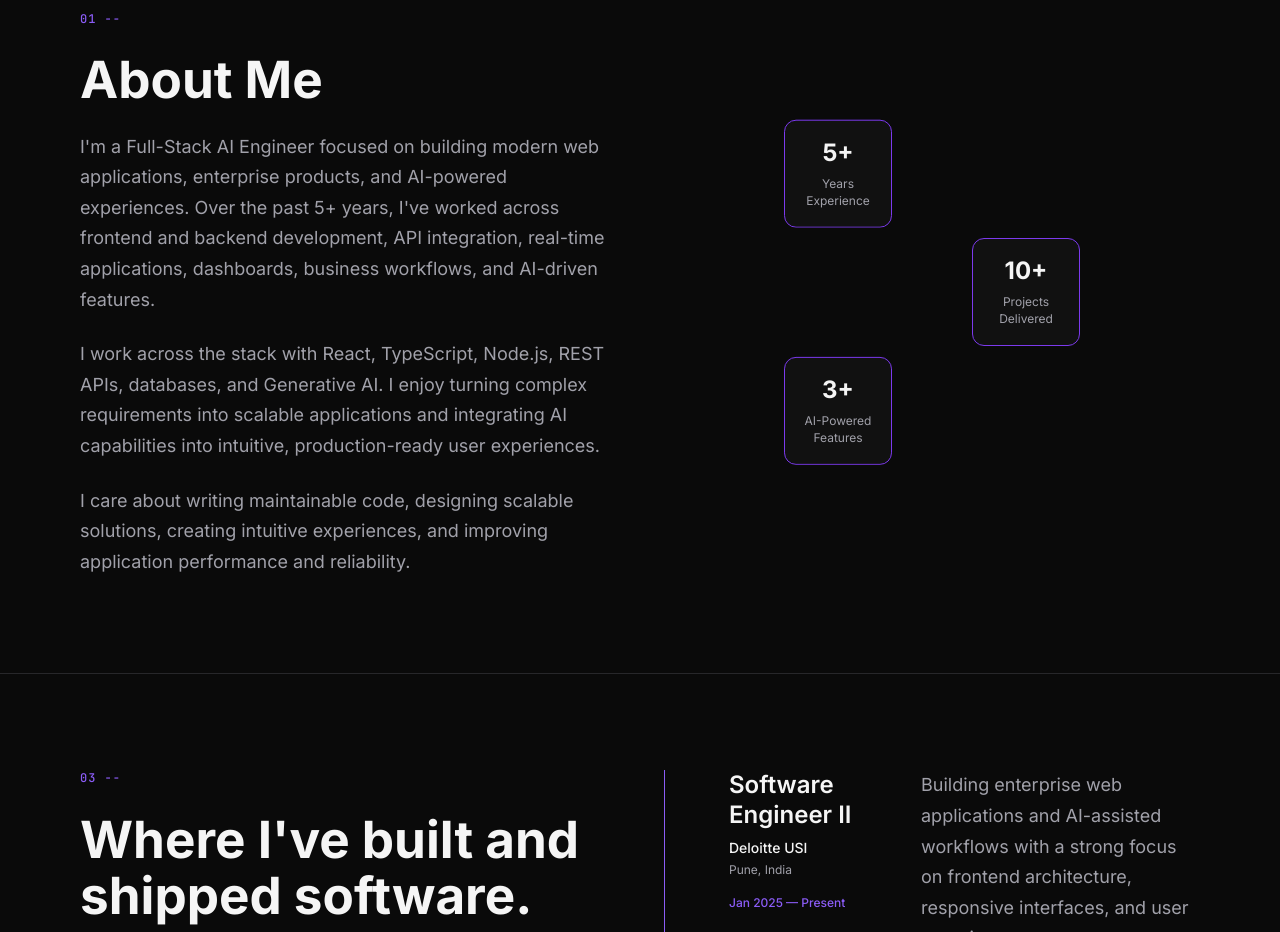
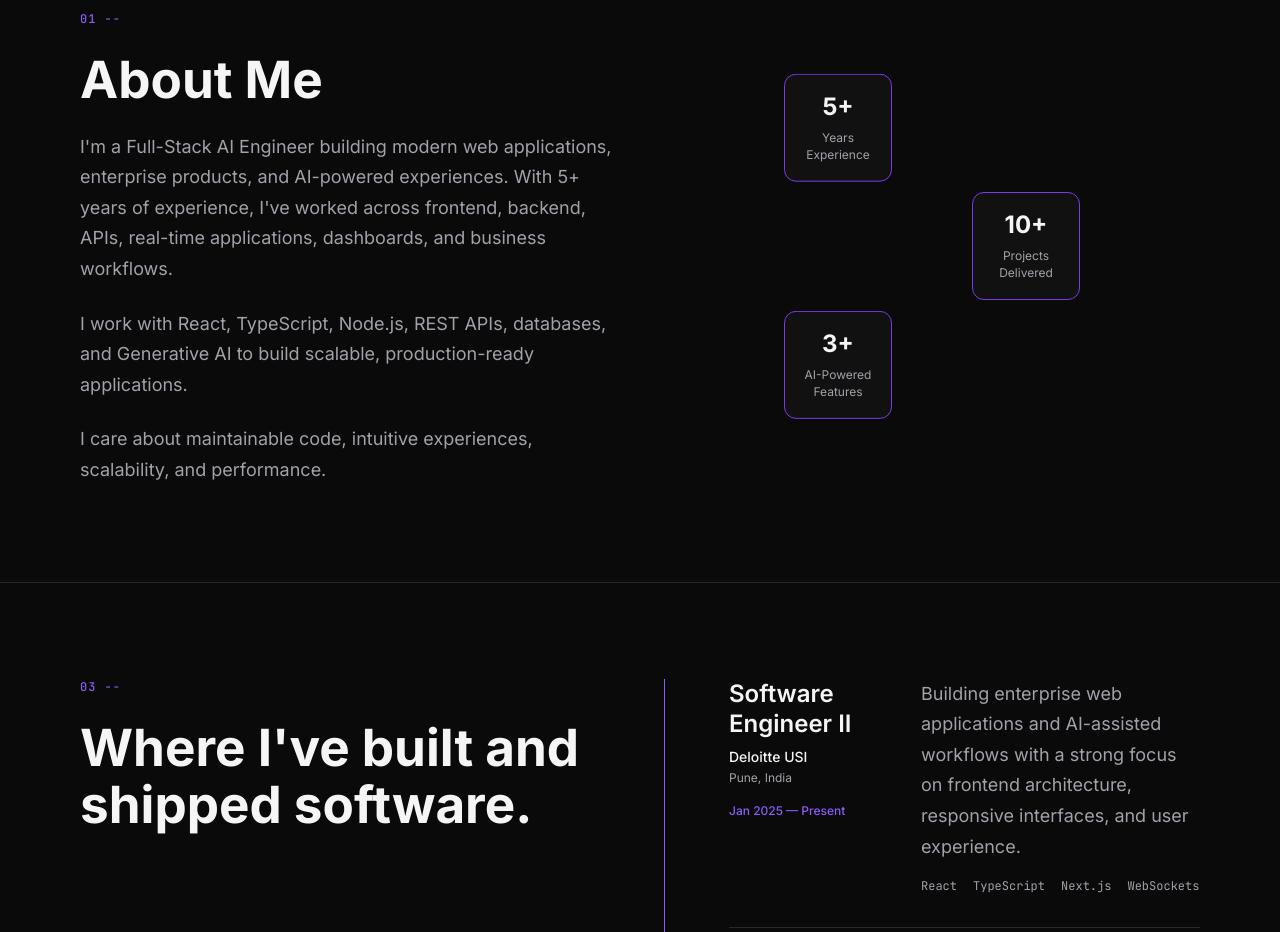
Before and after one commit to Prachi24599/my-portfolio, a React (Vite) app: page / in a window 1280 px wide. Shown: the part 900-1832 px from the top of the page. Built offline with nearby package versions, Linux system fonts and the light colour scheme.

Commit message:
text updated

```diff
--- a/src/sections/About.tsx
+++ b/src/sections/About.tsx
@@ -20,22 +20,18 @@ function About() {
 
           <div className={`about__content reveal reveal-delay-2 ${isInView ? 'is-visible' : ''}`}>
             <p>
-              I&apos;m a Full-Stack AI Engineer focused on building modern web
-              applications, enterprise products, and AI-powered experiences. Over
-              the past 5+ years, I&apos;ve worked across frontend and backend
-              development, API integration, real-time applications, dashboards,
-              business workflows, and AI-driven features.
+              I&apos;m a Full-Stack AI Engineer building modern web applications,
+              enterprise products, and AI-powered experiences. With 5+ years of
+              experience, I&apos;ve worked across frontend, backend, APIs, real-time
+              applications, dashboards, and business workflows.
             </p>
             <p>
-              I work across the stack with React, TypeScript, Node.js, REST APIs,
-              databases, and Generative AI. I enjoy turning complex requirements
-              into scalable applications and integrating AI capabilities into
-              intuitive, production-ready user experiences.
+              I work with React, TypeScript, Node.js, REST APIs, databases, and
+              Generative AI to build scalable, production-ready applications.
             </p>
             <p>
-              I care about writing maintainable code, designing scalable
-              solutions, creating intuitive experiences, and improving
-              application performance and reliability.
+              I care about maintainable code, intuitive experiences, scalability,
+              and performance.
             </p>
           </div>
 
```
